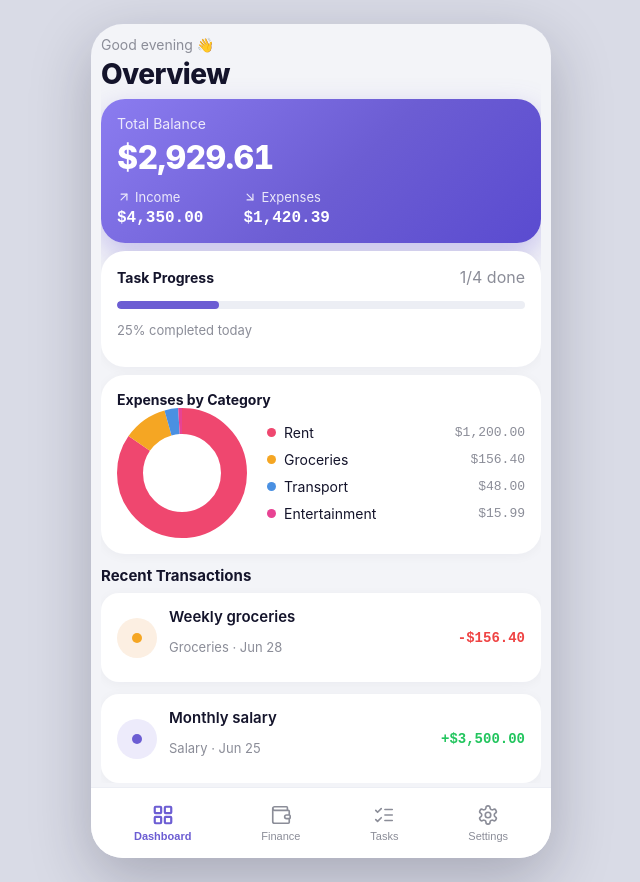
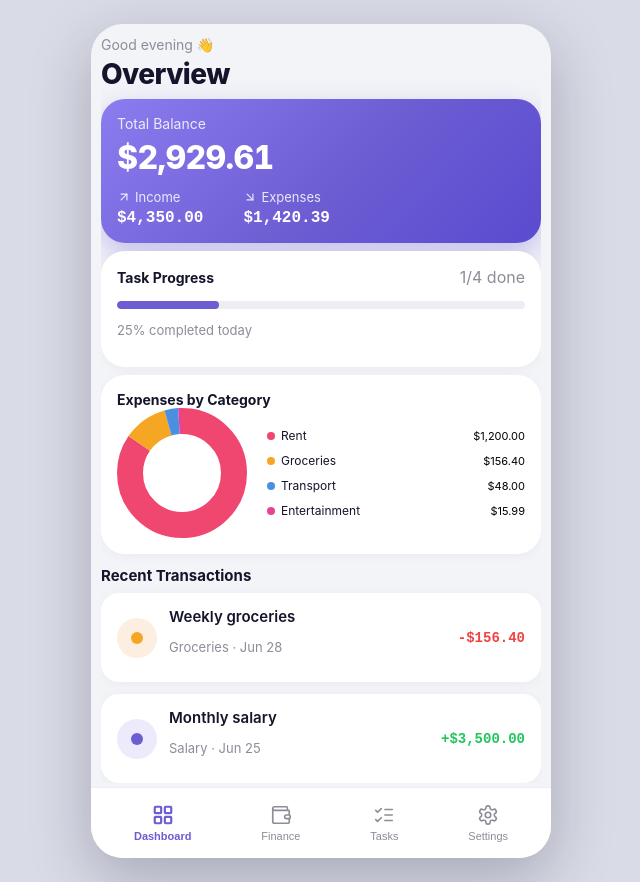
Before and after one commit to Friasru/Budgy, a React (Vite) app in the folder Budgy_main/: page / in a window 1280 px wide. Shown: the whole page, without its empty margins (319-959 px from the left). Built offline with nearby package versions, Linux system fonts and the light colour scheme.

Commit message:
make bubbles and items smaller

```diff
--- a/Budgy_main/src/index.css
+++ b/Budgy_main/src/index.css
@@ -203,31 +203,30 @@ h3 {
 .legend li {
   display: flex;
   align-items: center;
-  gap: 8px;
-  font-size: 14px;
+  gap: 6px;
+  font-size: 12px;
 }
 
 .legend-name {
   color: var(--text-main);
-  flex: 1;
+  font-size: 12px;
 }
 
 .legend-value {
-  color: var(--text-muted);
-  font-family: 'SF Mono', 'Roboto Mono', monospace;
-  font-size: 13px;
+  font-size: 11px;
+  margin-left: auto;
 }
 
 .dot {
-  width: 9px;
-  height: 9px;
+  width: 8px;
+  height: 8px;
   border-radius: 50%;
   flex-shrink: 0;
 }
 
 .dot-large {
-  width: 10px;
-  height: 10px;
+  width: 12px;
+  height: 12px;
   border-radius: 50%;
 }
 
```
